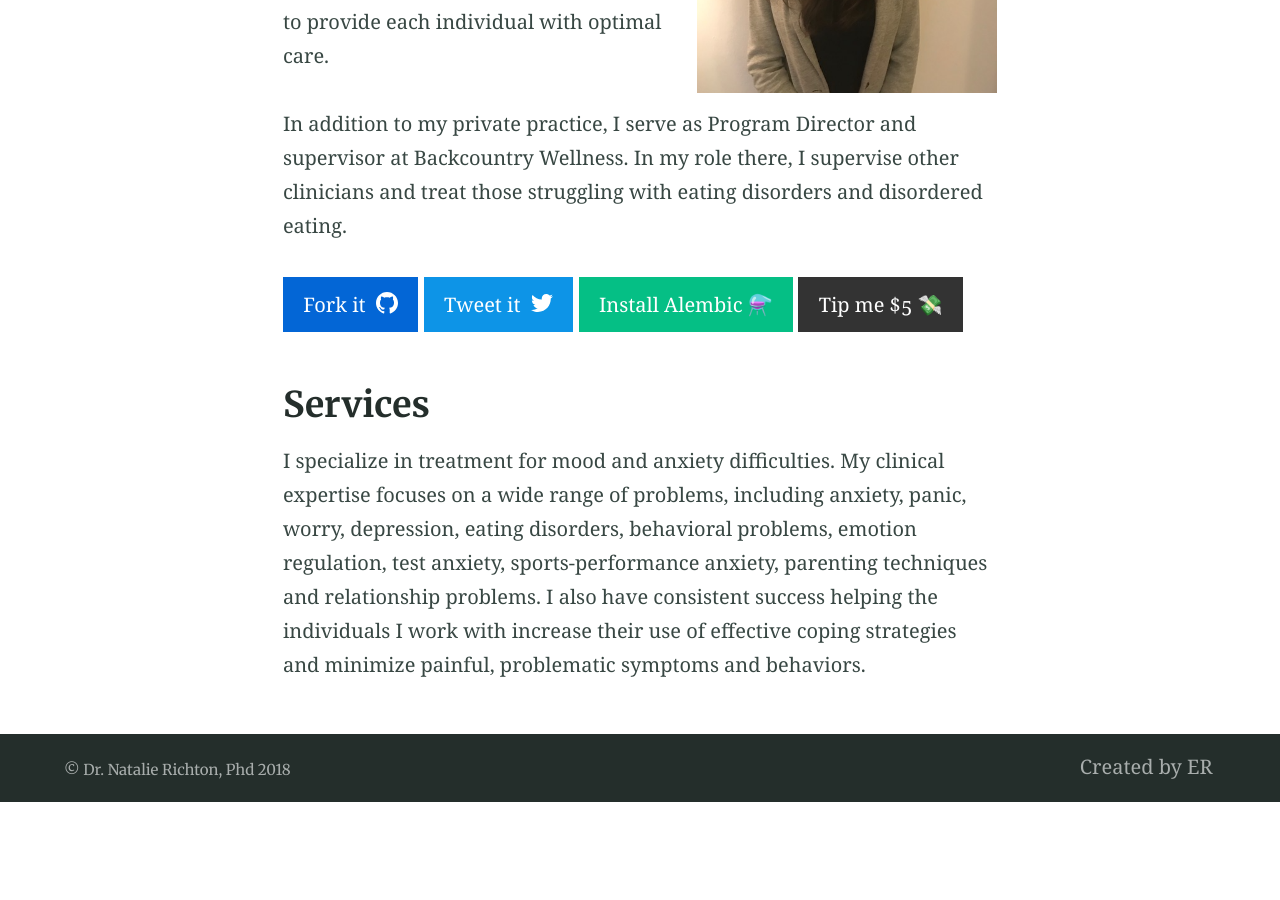
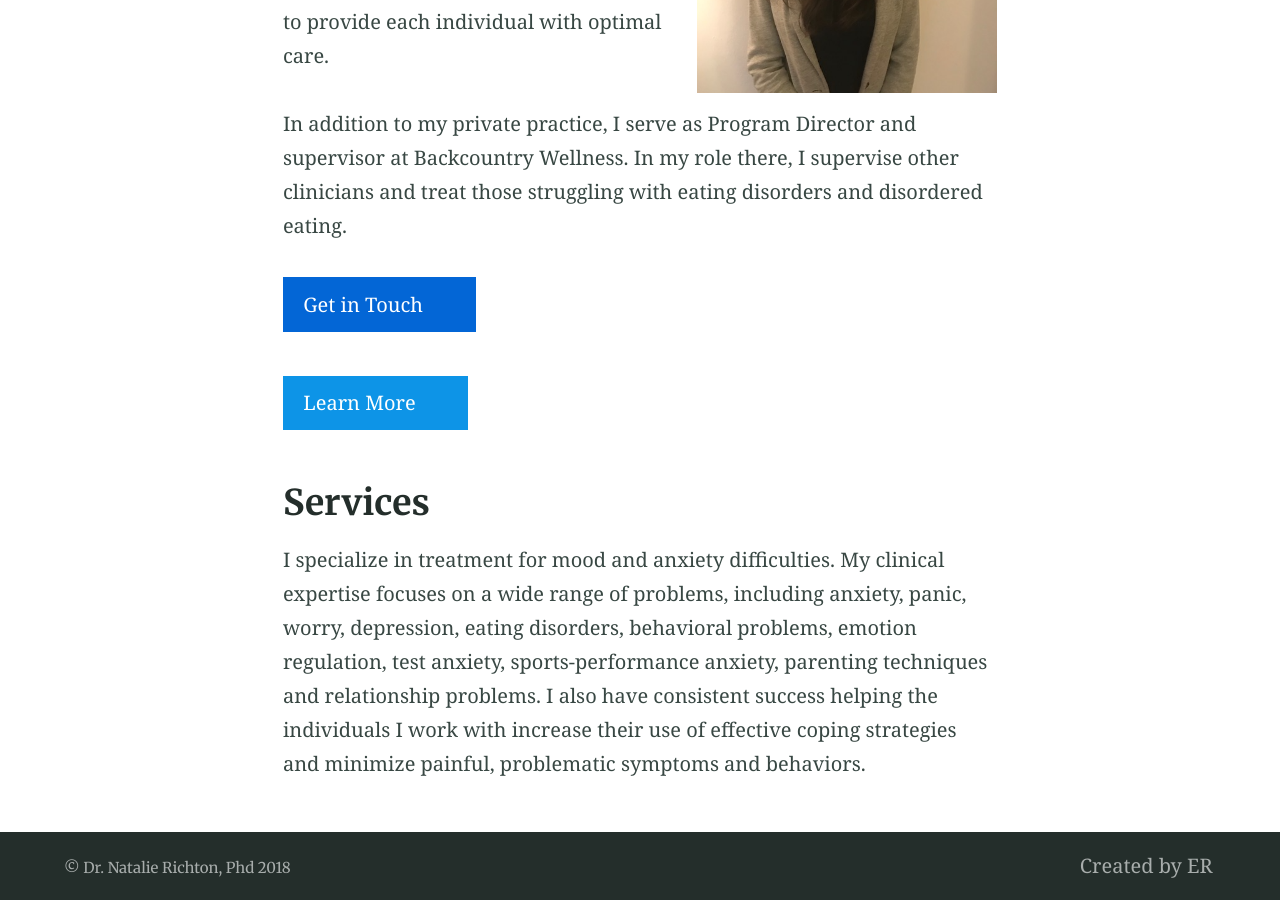
Before and after one commit to elirosen/natalie, a Jekyll site: the page built from index.md, in a window 1280 px wide and 900 px high, scrolled down 983 px. Built offline with Jekyll 4.4.1, drawn with Linux system fonts in a browser that asks for light colours; our own code applies the rules of GitHub Pages for plain Markdown files; before the commit the page ends 1785 px from its top, so only the background shows below that.

Commit message:
update index
- change button text and links
- remove extra buttons

```diff
--- a/index.md
+++ b/index.md
@@ -15,7 +15,8 @@ I build a strong therapeutic relationship where my clients feel comfortable work
 In addition to my private practice, I serve as Program Director and supervisor at Backcountry Wellness. In my role there, I supervise other clinicians and treat those struggling with eating disorders and disordered eating.
 
 
-{% include button.html text="Fork it" icon="github" link="https://github.com/daviddarnes/alembic" color="#0366d6" %} {% include button.html text="Tweet it" icon="twitter" link="https://twitter.com/intent/tweet/?url=https://alembic.darn.es&text=Alembic%20-%20A%20Jekyll%20boilerplate%20theme&via=DavidDarnes" color="#0d94e7" %} {% include button.html text="Install Alembic ⚗️" link="https://github.com/daviddarnes/alembic#installation" %} {% include button.html text="Tip me $5 💸" link="https://www.paypal.me/daviddarnes/5usd" color="#333333" %}
+{% include button.html text="Get in Touch" icon="calendar" link="/contact" color="#0366d6" %}
+{% include button.html text="Learn More" icon="arrow" link="/about" color="#0d94e7" %}
 
 ## Services
 
```
